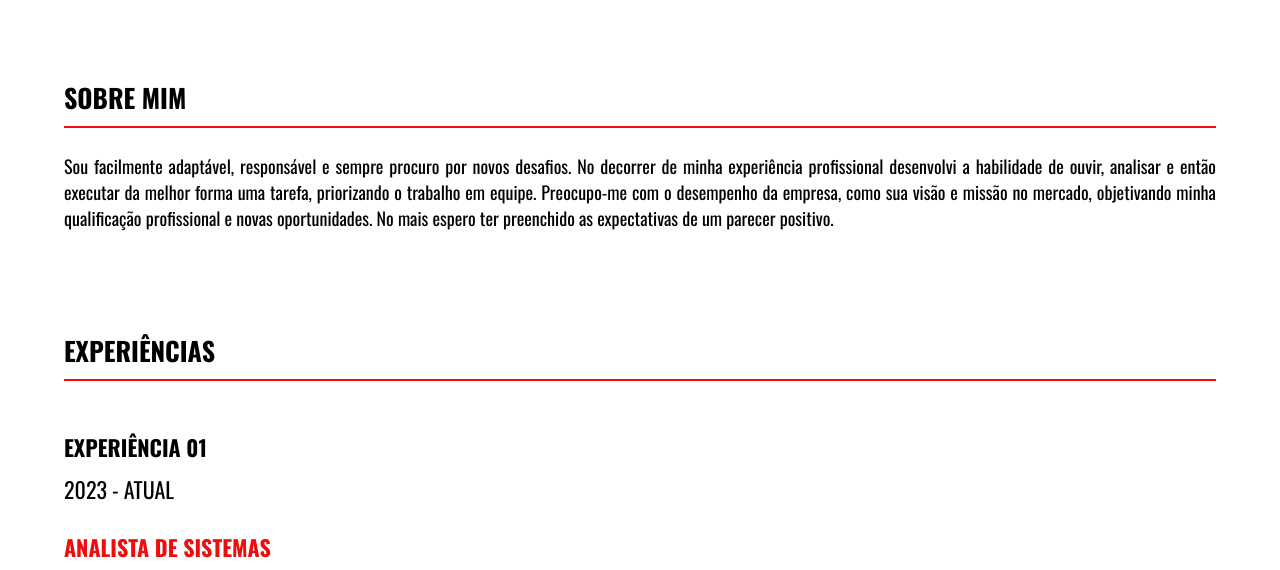
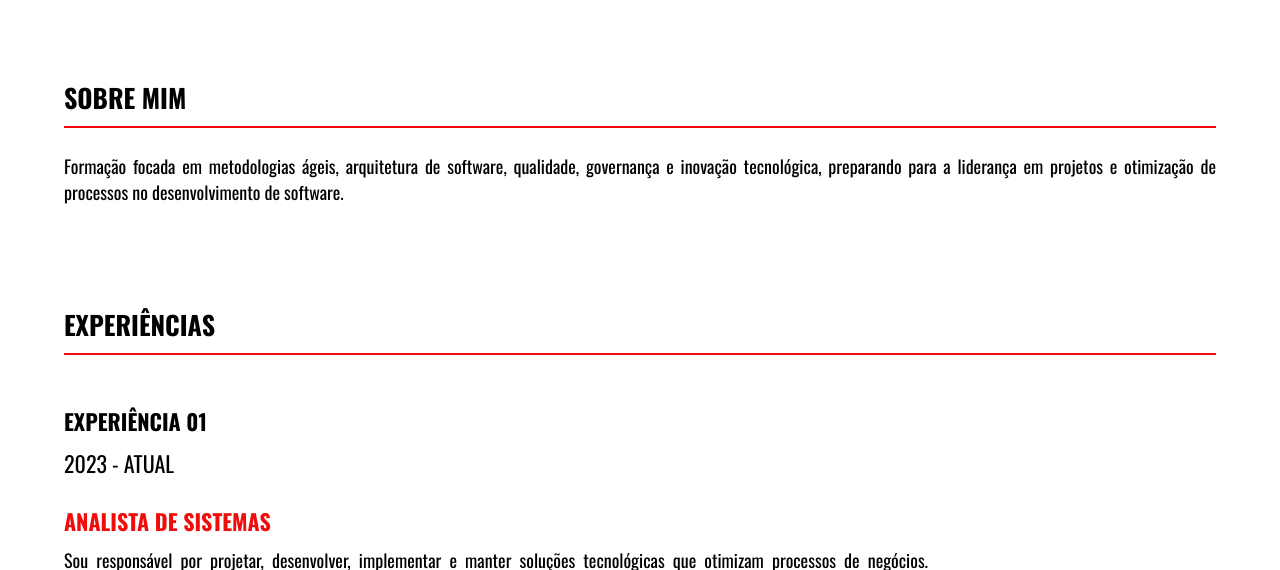
Before and after one commit to jaugustoguerra/meu-curriculo, a plain HTML site: page index.html in a window 1280 px wide. Shown: the part 198-768 px from the top of the page. Drawn offline with nearby package versions, Linux system fonts and the light colour scheme.

Commit message:
Update index.html

```diff
--- a/index.html
+++ b/index.html
@@ -27,7 +27,7 @@
             </div>
             <div class="w-100">
                 <p class="paragraf">
-                    Sou facilmente adaptável, responsável e sempre procuro por novos desafios. No decorrer de minha experiência profissional desenvolvi a habilidade de ouvir, analisar e então executar da melhor forma uma tarefa, priorizando o trabalho em equipe. Preocupo-me com o desempenho da empresa, como sua visão e missão no mercado, objetivando minha qualificação profissional e novas oportunidades. No mais espero ter preenchido as expectativas de um parecer positivo.
+                    Formação focada em metodologias ágeis, arquitetura de software, qualidade, governança e inovação tecnológica, preparando para a liderança em projetos e otimização de processos no desenvolvimento de software.
                 </p>
             </div>
         </div>
```
